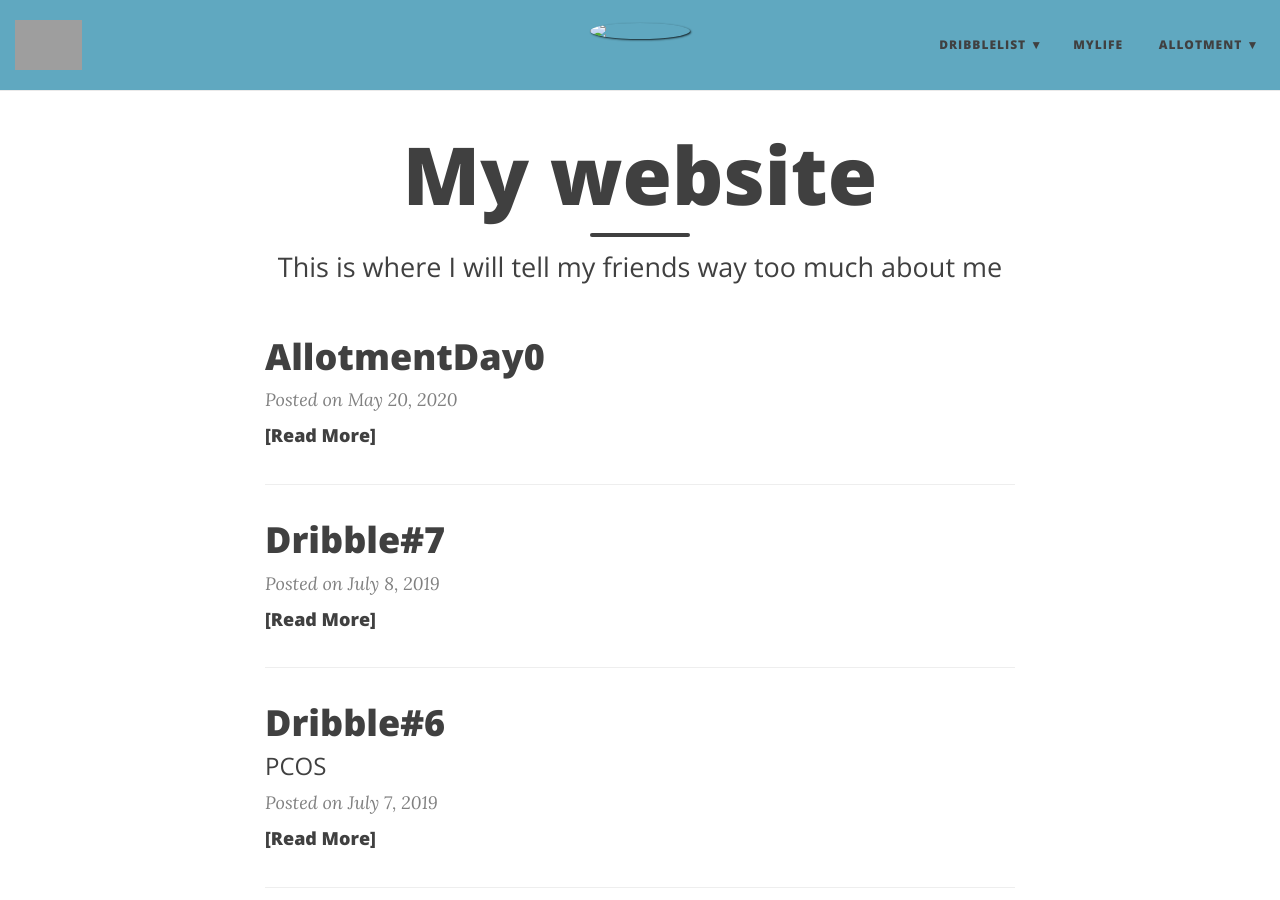
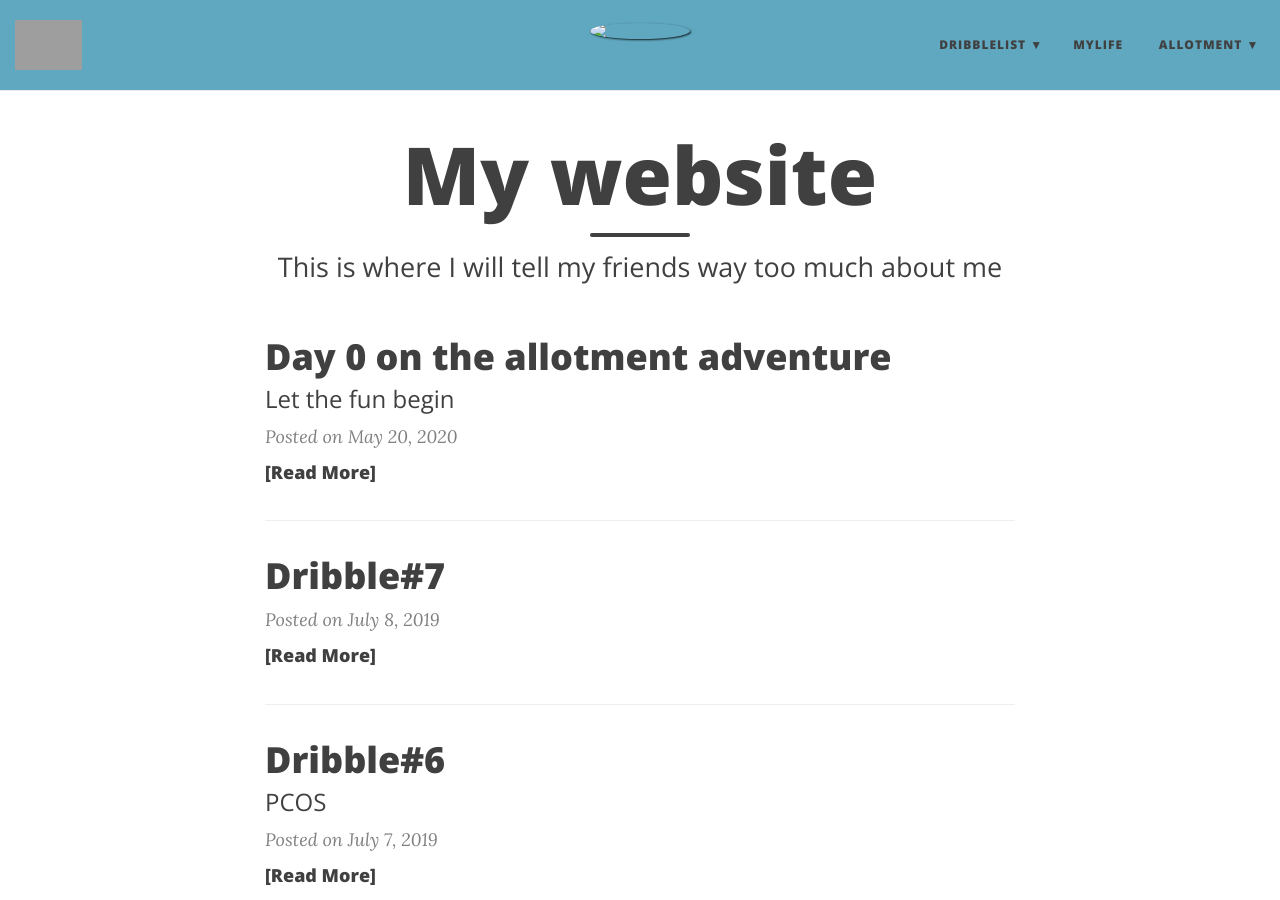
Before and after one commit to ellis-ward/ellis-ward.github.io, a Jekyll site: the page built from index.html, in a window 1280 px wide and 900 px high. Built offline with Jekyll 4.4.1, drawn with Linux system fonts in a browser that asks for light colours; nearby versions of some CDN libraries; the list of posts is cut into pages by our own code; grey boxes are pictures that could not be loaded.

Commit message:
Update 2020-05-20-allotmentday0.md
image size

```diff
--- a/_posts/2020-05-20-allotmentday0.md
+++ b/_posts/2020-05-20-allotmentday0.md
@@ -1,12 +1,12 @@
 ---
 layout: post
-title: AllotmentDay0
-subtitle:
+title: Day 0 on the allotment adventure
+subtitle:  Let the fun begin
 ---
 
 <div class="text-center">
   <br/>
-  <img src="{{ site.baseurl }}/img/allotmentday0.jpeg"/>
+  <img src="{{ site.baseurl }}/img/allotmentday0.jpeg" width="200" height="200"/>
 </div>
 
 
```
